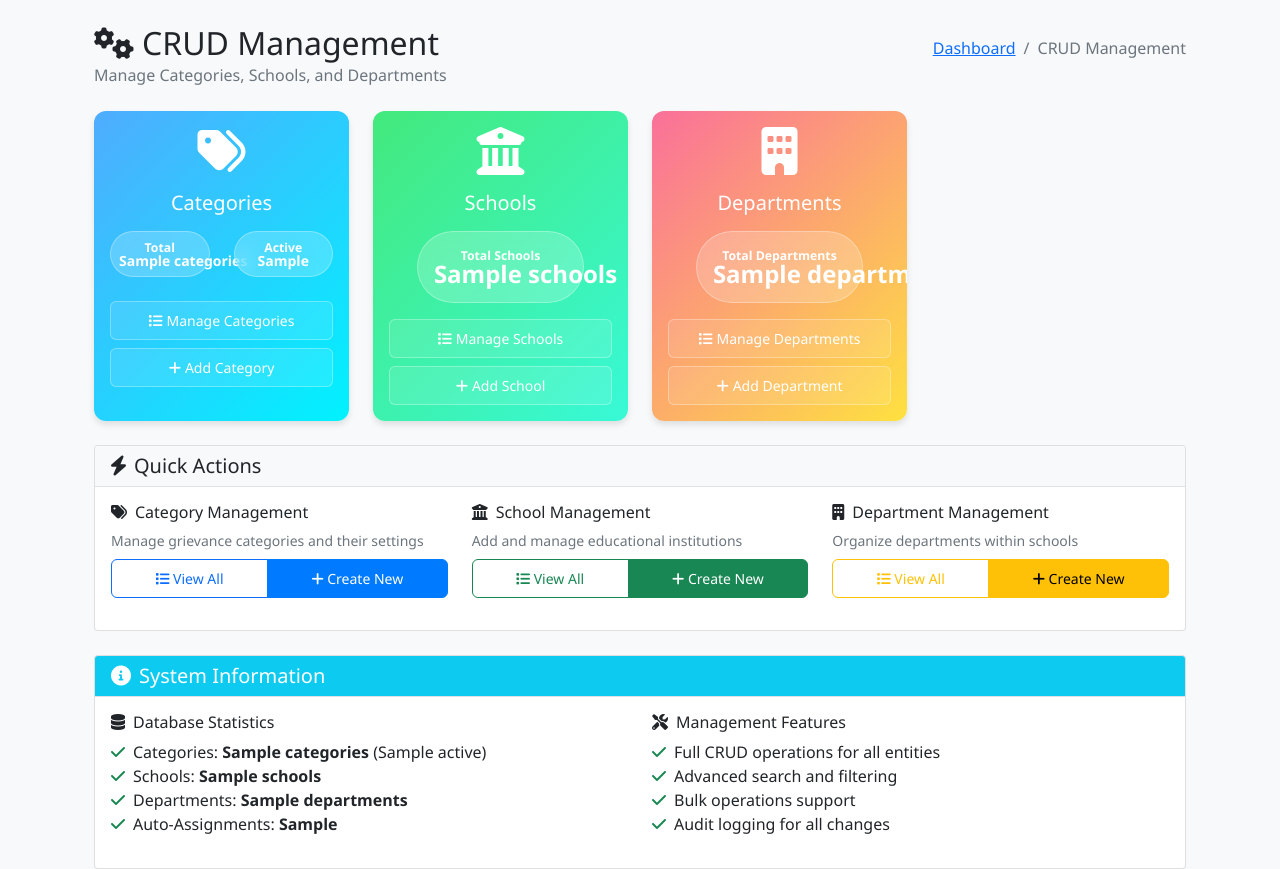
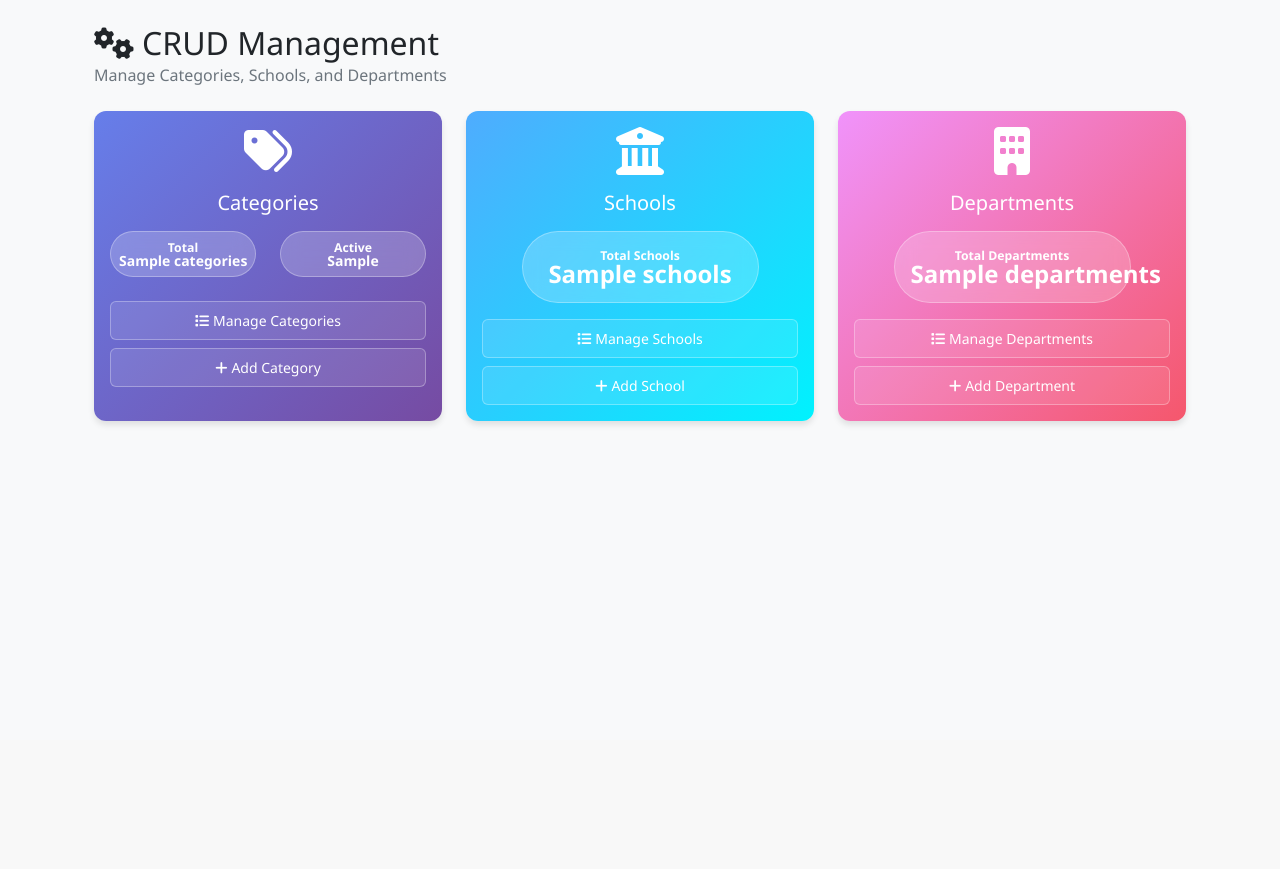
Before and after one commit to Surventurer/Student_Grievance_Management_System, a Django app: template src/templates/admin_panel/crud_management.html in a window 1280 px wide. Shown: the part 60-929 px from the top of the page. After the commit the page ends 485 px from the top, so only its background shows below. Run offline with Django 4.2, Linux system fonts and the light colour scheme; the template is opened without the code that fills it: most values are stand-ins (such as "Sample title", 1, 10 or a date in 2020); parts of the project's set-up code (start-up, migrations or seed data) failed here and were passed over; some libraries are stand-ins or nearby versions.

Commit message:
refactor: update user sorting in admin panel, clean up CRUD dashboard UI, and remove redundant debug files

```diff
--- a/src/templates/admin_panel/crud_management.html
+++ b/src/templates/admin_panel/crud_management.html
@@ -21,15 +21,15 @@
     }
 
     .crud-card.categories {
+        background: linear-gradient(135deg, #667eea 0%, #764ba2 100%);
+    }
+
+    .crud-card.schools {
         background: linear-gradient(135deg, #4facfe 0%, #00f2fe 100%);
     }
 
-    .crud-card.schools {
-        background: linear-gradient(135deg, #43e97b 0%, #38f9d7 100%);
-    }
-
     .crud-card.departments {
-        background: linear-gradient(135deg, #fa709a 0%, #fee140 100%);
+        background: linear-gradient(135deg, #f093fb 0%, #f5576c 100%);
     }
 
     .crud-icon {
@@ -69,19 +69,13 @@
                     </h2>
                     <p class="text-muted mb-0">Manage Categories, Schools, and Departments</p>
                 </div>
-                <nav aria-label="breadcrumb">
-                    <ol class="breadcrumb">
-                        <li class="breadcrumb-item"><a href="{% url 'admin_panel:dashboard' %}">Dashboard</a></li>
-                        <li class="breadcrumb-item active">CRUD Management</li>
-                    </ol>
-                </nav>
             </div>
         </div>
     </div>
 
     <!-- Statistics Overview -->
     <div class="row mb-4">
-        <div class="col-md-3">
+        <div class="col-md-4">
             <div class="card crud-card categories h-100">
                 <div class="card-body text-center">
                     <i class="fas fa-tags crud-icon"></i>
@@ -112,7 +106,7 @@
             </div>
         </div>
 
-        <div class="col-md-3">
+        <div class="col-md-4">
             <div class="card crud-card schools h-100">
                 <div class="card-body text-center">
                     <i class="fas fa-university crud-icon"></i>
@@ -135,7 +129,7 @@
             </div>
         </div>
 
-        <div class="col-md-3">
+        <div class="col-md-4">
             <div class="card crud-card departments h-100">
                 <div class="card-body text-center">
                     <i class="fas fa-building crud-icon"></i>
@@ -153,94 +147,6 @@
                         <a href="{% url 'admin_panel:department_create' %}" class="btn quick-action-btn btn-sm">
                             <i class="fas fa-plus me-1"></i>Add Department
                         </a>
-                    </div>
-                </div>
-            </div>
-        </div>
-    </div>
-
-    <!-- Quick Actions -->
-    <div class="row">
-        <div class="col-12">
-            <div class="card">
-                <div class="card-header bg-light">
-                    <h5 class="mb-0">
-                        <i class="fas fa-bolt me-2"></i>Quick Actions
-                    </h5>
-                </div>
-                <div class="card-body">
-                    <div class="row">
-                        <div class="col-md-4 mb-3">
-                            <h6><i class="fas fa-tags me-2"></i>Category Management</h6>
-                            <p class="text-muted small mb-2">Manage grievance categories and their settings</p>
-                            <div class="btn-group w-100" role="group">
-                                <a href="{% url 'admin_panel:category_management' %}" class="btn btn-outline-primary btn-sm">
-                                    <i class="fas fa-list"></i> View All
-                                </a>
-                                <a href="{% url 'admin_panel:category_create' %}" class="btn btn-primary btn-sm">
-                                    <i class="fas fa-plus"></i> Create New
-                                </a>
-                            </div>
-                        </div>
-                        <div class="col-md-4 mb-3">
-                            <h6><i class="fas fa-university me-2"></i>School Management</h6>
-                            <p class="text-muted small mb-2">Add and manage educational institutions</p>
-                            <div class="btn-group w-100" role="group">
-                                <a href="{% url 'admin_panel:school_management' %}" class="btn btn-outline-success btn-sm">
-                                    <i class="fas fa-list"></i> View All
-                                </a>
-                                <a href="{% url 'admin_panel:school_create' %}" class="btn btn-success btn-sm">
-                                    <i class="fas fa-plus"></i> Create New
-                                </a>
-                            </div>
-                        </div>
-                        <div class="col-md-4 mb-3">
-                            <h6><i class="fas fa-building me-2"></i>Department Management</h6>
-                            <p class="text-muted small mb-2">Organize departments within schools</p>
-                            <div class="btn-group w-100" role="group">
-                                <a href="{% url 'admin_panel:department_management' %}" class="btn btn-outline-warning btn-sm">
-                                    <i class="fas fa-list"></i> View All
-                                </a>
-                                <a href="{% url 'admin_panel:department_create' %}" class="btn btn-warning btn-sm">
-                                    <i class="fas fa-plus"></i> Create New
-                                </a>
-                            </div>
-                        </div>
-                    </div>
-                </div>
-            </div>
-        </div>
-    </div>
-
-    <!-- System Information -->
-    <div class="row mt-4">
-        <div class="col-12">
-            <div class="card">
-                <div class="card-header bg-info text-white">
-                    <h5 class="mb-0">
-                        <i class="fas fa-info-circle me-2"></i>System Information
-                    </h5>
-                </div>
-                <div class="card-body">
-                    <div class="row">
-                        <div class="col-md-6">
-                            <h6><i class="fas fa-database me-2"></i>Database Statistics</h6>
-                            <ul class="list-unstyled">
-                                <li><i class="fas fa-check text-success me-2"></i>Categories: <strong>{{ stats.categories }}</strong> ({{ stats.active_categories }} active)</li>
-                                <li><i class="fas fa-check text-success me-2"></i>Schools: <strong>{{ stats.schools }}</strong></li>
-                                <li><i class="fas fa-check text-success me-2"></i>Departments: <strong>{{ stats.departments }}</strong></li>
-                                <li><i class="fas fa-check text-success me-2"></i>Auto-Assignments: <strong>{{ stats.category_assignments }}</strong></li>
-                            </ul>
-                        </div>
-                        <div class="col-md-6">
-                            <h6><i class="fas fa-tools me-2"></i>Management Features</h6>
-                            <ul class="list-unstyled">
-                                <li><i class="fas fa-check text-success me-2"></i>Full CRUD operations for all entities</li>
-                                <li><i class="fas fa-check text-success me-2"></i>Advanced search and filtering</li>
-                                <li><i class="fas fa-check text-success me-2"></i>Bulk operations support</li>
-                                <li><i class="fas fa-check text-success me-2"></i>Audit logging for all changes</li>
-                            </ul>
-                        </div>
                     </div>
                 </div>
             </div>
```
Also changed, not shown: BULK_DELETE_FIX_SUMMARY.md (deleted, +0 -68 lines), debug_bulk_delete.html (deleted, +0 -97 lines), requirements.txt (deleted, +0 -17 lines), src/apps/admin_panel/views.py (+10 -2 lines).
